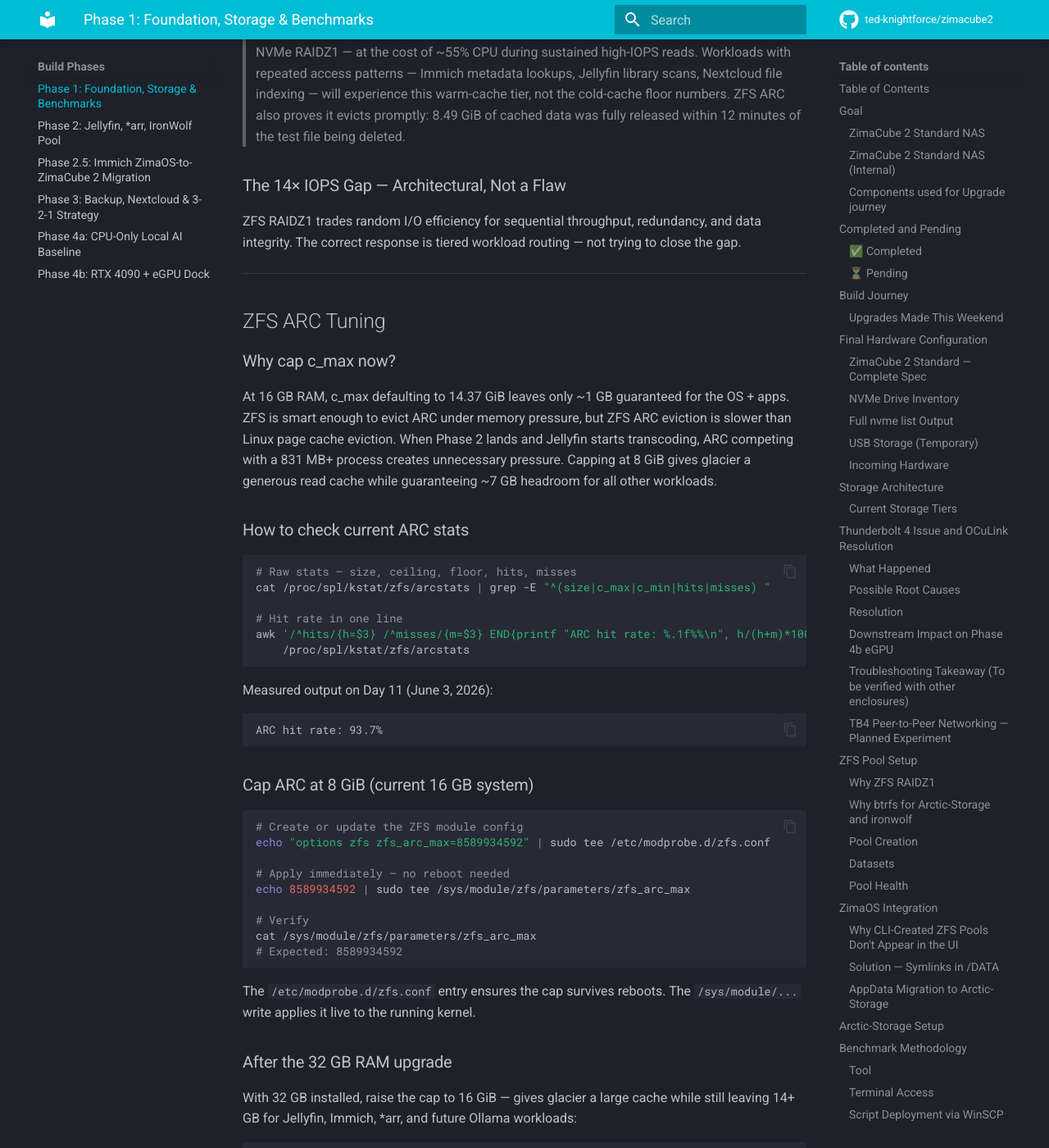
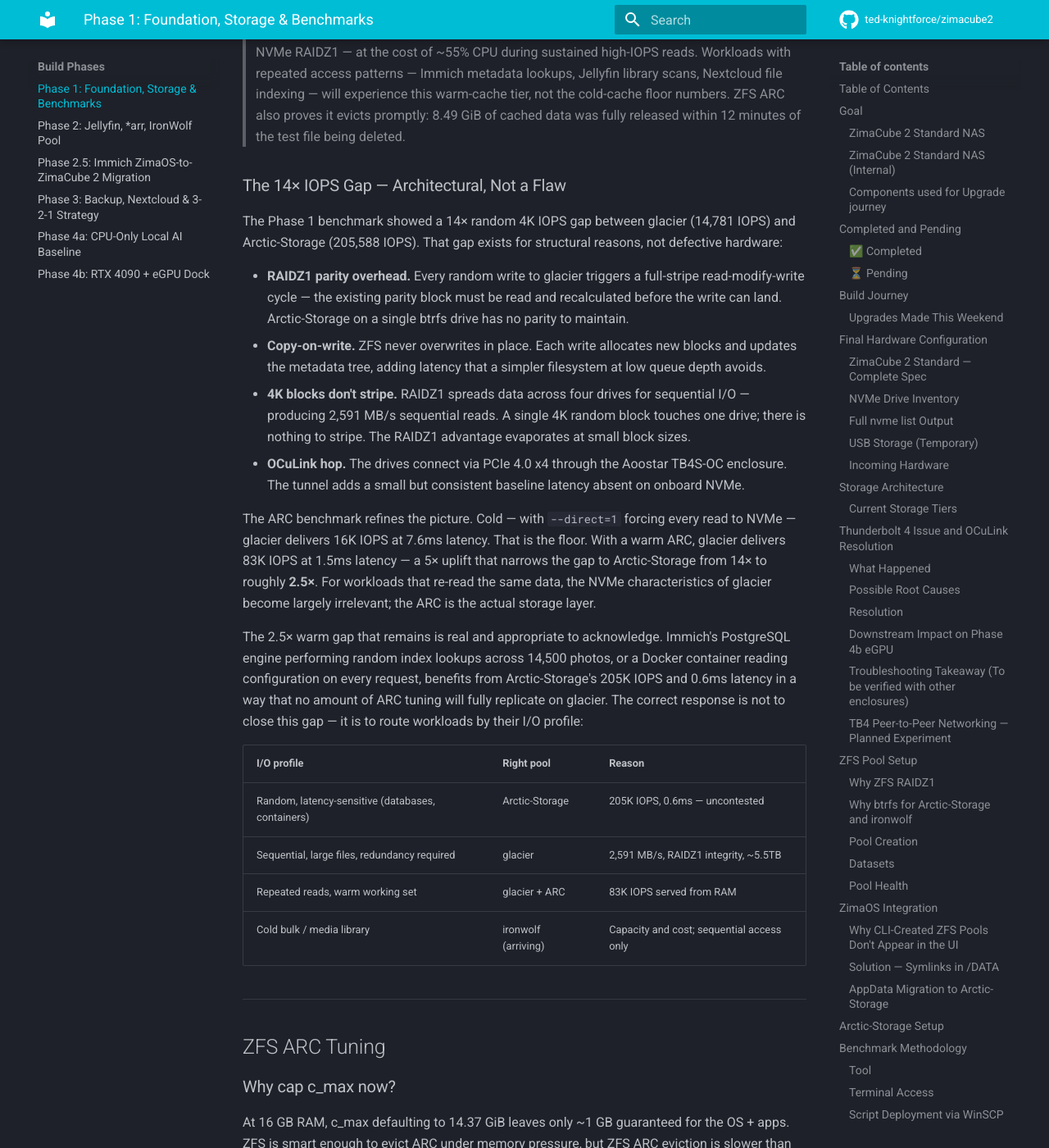
Before and after one commit to ted-knightforce/zimacube2, an MkDocs documentation site: the page built from docs/phases/01-foundation.md, in a window 1280 px wide and 1400 px high, scrolled down 45596 px. Shown: the whole window at 82% size. Built offline with MkDocs 1.6.1 and Material for MkDocs 9.7.7, drawn with Linux system fonts in a browser that asks for light colours; comment, search, counter and statistics services are not loaded.

Commit message:
Expand 14x IOPS gap section with architectural explanation and tiering guide
Replace one-line placeholder with full analysis: why RAIDZ1 cold IOPS
are low (parity RMW, CoW, no 4K striping, OCuLink hop), how warm ARC
narrows the gap from 14x to 2.5x, and a workload routing table tying
glacier/Arctic-Storage/ironwolf to their correct I/O profiles.

```diff
--- a/docs/phases/01-foundation.md
+++ b/docs/phases/01-foundation.md
@@ -711,7 +711,23 @@
 
 ### The 14× IOPS Gap — Architectural, Not a Flaw
 
-ZFS RAIDZ1 trades random I/O efficiency for sequential throughput, redundancy, and data integrity. The correct response is tiered workload routing — not trying to close the gap.
+The Phase 1 benchmark showed a 14× random 4K IOPS gap between glacier (14,781 IOPS) and Arctic-Storage (205,588 IOPS). That gap exists for structural reasons, not defective hardware:
+
+- **RAIDZ1 parity overhead.** Every random write to glacier triggers a full-stripe read-modify-write cycle — the existing parity block must be read and recalculated before the write can land. Arctic-Storage on a single btrfs drive has no parity to maintain.
+- **Copy-on-write.** ZFS never overwrites in place. Each write allocates new blocks and updates the metadata tree, adding latency that a simpler filesystem at low queue depth avoids.
+- **4K blocks don't stripe.** RAIDZ1 spreads data across four drives for sequential I/O — producing 2,591 MB/s sequential reads. A single 4K random block touches one drive; there is nothing to stripe. The RAIDZ1 advantage evaporates at small block sizes.
+- **OCuLink hop.** The drives connect via PCIe 4.0 x4 through the Aoostar TB4S-OC enclosure. The tunnel adds a small but consistent baseline latency absent on onboard NVMe.
+
+The ARC benchmark refines the picture. Cold — with `--direct=1` forcing every read to NVMe — glacier delivers 16K IOPS at 7.6ms latency. That is the floor. With a warm ARC, glacier delivers 83K IOPS at 1.5ms latency — a 5× uplift that narrows the gap to Arctic-Storage from 14× to roughly **2.5×**. For workloads that re-read the same data, the NVMe characteristics of glacier become largely irrelevant; the ARC is the actual storage layer.
+
+The 2.5× warm gap that remains is real and appropriate to acknowledge. Immich's PostgreSQL engine performing random index lookups across 14,500 photos, or a Docker container reading configuration on every request, benefits from Arctic-Storage's 205K IOPS and 0.6ms latency in a way that no amount of ARC tuning will fully replicate on glacier. The correct response is not to close this gap — it is to route workloads by their I/O profile:
+
+| I/O profile | Right pool | Reason |
+|---|---|---|
+| Random, latency-sensitive (databases, containers) | Arctic-Storage | 205K IOPS, 0.6ms — uncontested |
+| Sequential, large files, redundancy required | glacier | 2,591 MB/s, RAIDZ1 integrity, ~5.5TB |
+| Repeated reads, warm working set | glacier + ARC | 83K IOPS served from RAM |
+| Cold bulk / media library | ironwolf (arriving) | Capacity and cost; sequential access only |
 
 ---
 
```
